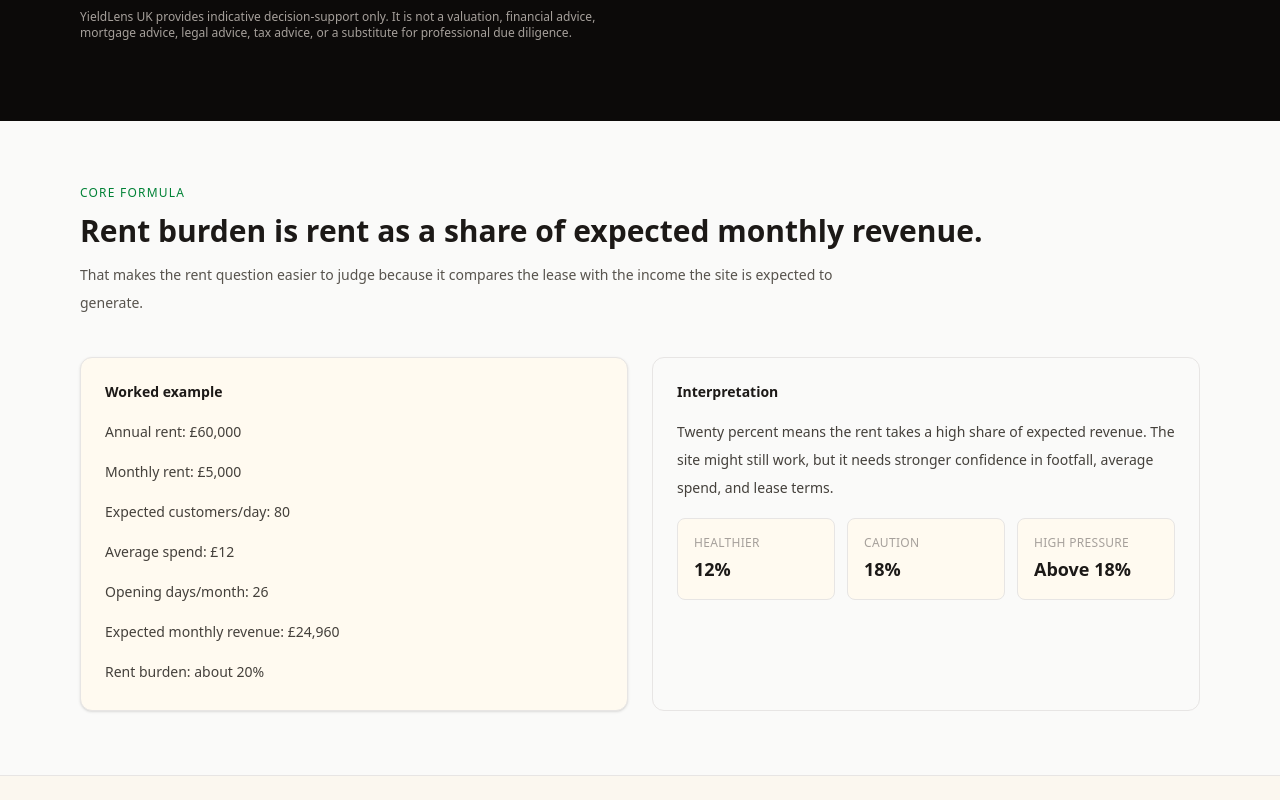
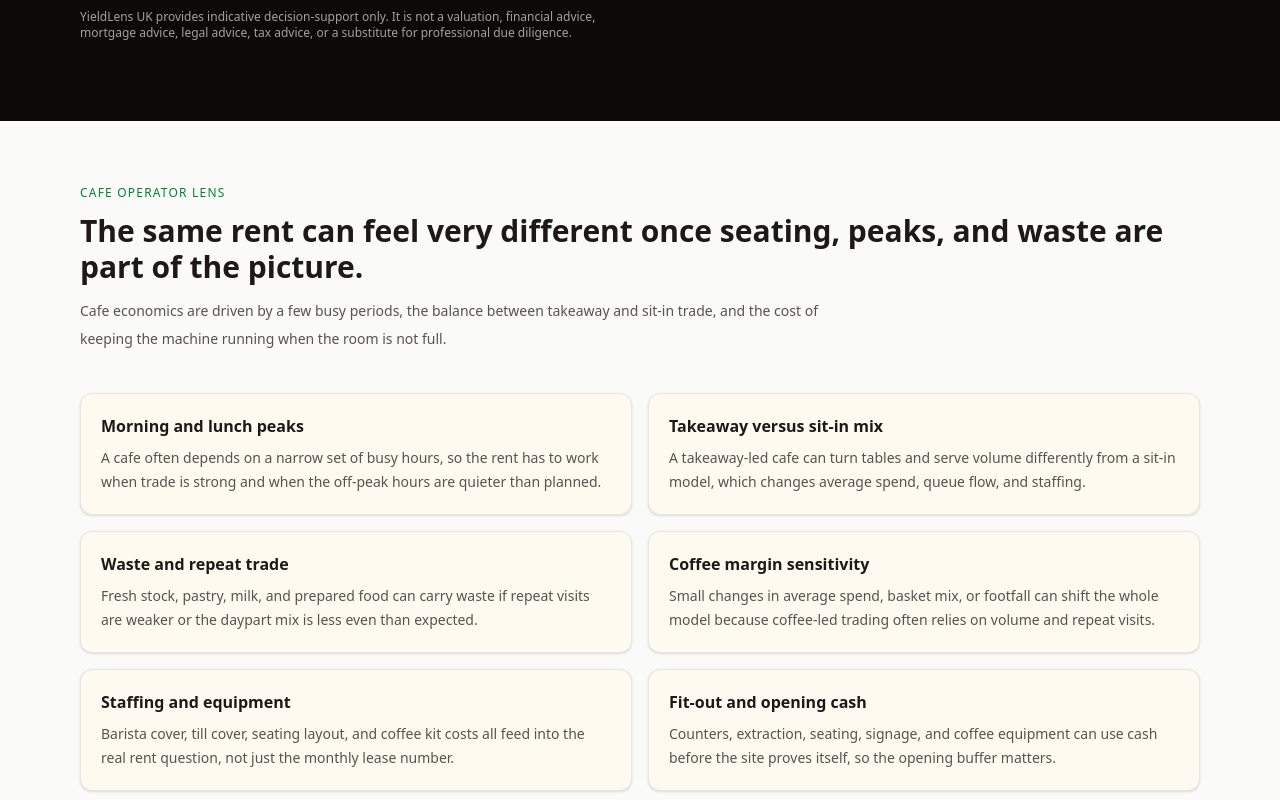
Before and after one commit to samueljcarlon/yieldlens-uk, a Next.js app: page /how-much-rent-can-a-cafe-afford in a window 1280 px wide. Shown: the part 580-1380 px from the top of the page. Built offline with nearby package versions, Linux system fonts and the light colour scheme; no server answers.

Commit message:
Strengthen sector page specificity

```diff
--- a/app/how-much-rent-can-a-cafe-afford/page.tsx
+++ b/app/how-much-rent-can-a-cafe-afford/page.tsx
@@ -54,6 +54,33 @@ const quickAnswerPoints = [
   'A cafe usually carries rent only if the rent leaves enough room for staff, business rates, utilities, stock, fit-out, opening costs, and quieter trading periods.',
   '12% rent burden is a healthier screen, 18% is a caution threshold, and anything above that needs stronger trading evidence or better lease terms.',
   'These are YieldLens screening thresholds, not universal industry rules.',
+];
+
+const cafeOperatorChecks = [
+  {
+    title: 'Morning and lunch peaks',
+    text: 'A cafe often depends on a narrow set of busy hours, so the rent has to work when trade is strong and when the off-peak hours are quieter than planned.',
+  },
+  {
+    title: 'Takeaway versus sit-in mix',
+    text: 'A takeaway-led cafe can turn tables and serve volume differently from a sit-in model, which changes average spend, queue flow, and staffing.',
+  },
+  {
+    title: 'Waste and repeat trade',
+    text: 'Fresh stock, pastry, milk, and prepared food can carry waste if repeat visits are weaker or the daypart mix is less even than expected.',
+  },
+  {
+    title: 'Coffee margin sensitivity',
+    text: 'Small changes in average spend, basket mix, or footfall can shift the whole model because coffee-led trading often relies on volume and repeat visits.',
+  },
+  {
+    title: 'Staffing and equipment',
+    text: 'Barista cover, till cover, seating layout, and coffee kit costs all feed into the real rent question, not just the monthly lease number.',
+  },
+  {
+    title: 'Fit-out and opening cash',
+    text: 'Counters, extraction, seating, signage, and coffee equipment can use cash before the site proves itself, so the opening buffer matters.',
+  },
 ];
 
 const leaseTerms = [
@@ -243,6 +270,22 @@ export default function CafeRentAffordabilityPage() {
               </div>
             </div>
           </div>
+        </div>
+      </section>
+
+      <section className="max-w-6xl mx-auto px-4 py-14 sm:py-16">
+        <SectionTitle
+          eyebrow="Cafe operator lens"
+          title="The same rent can feel very different once seating, peaks, and waste are part of the picture."
+          description="Cafe economics are driven by a few busy periods, the balance between takeaway and sit-in trade, and the cost of keeping the machine running when the room is not full."
+        />
+        <div className="grid grid-cols-1 md:grid-cols-2 gap-4">
+          {cafeOperatorChecks.map((item) => (
+            <div key={item.title} className="rounded-xl border border-stone-200 bg-[#fffaf0] p-5 shadow-sm">
+              <p className="font-semibold text-stone-900 mb-2">{item.title}</p>
+              <p className="text-sm text-stone-600 leading-6">{item.text}</p>
+            </div>
+          ))}
         </div>
       </section>
 
--- a/app/restaurant-lease-viability-check/page.tsx
+++ b/app/restaurant-lease-viability-check/page.tsx
@@ -55,6 +55,33 @@ const quickAnswerPoints = [
   'Break-even covers should sit comfortably below realistic covers, not just below the best case.',
   'Staffing, rates, utilities, fit-out, opening cash, and lease terms can all change the result materially.',
   '12% rent burden is a healthier screen, 18% is a caution threshold, and above 18% needs stronger evidence or sharper lease terms.',
+];
+
+const restaurantOperatorChecks = [
+  {
+    title: 'Covers per service',
+    text: 'Lunch and dinner demand can look healthy on paper but still fail if the number of covers per service does not justify the kitchen, front-of-house, and delivery overheads.',
+  },
+  {
+    title: 'Gross margin mix',
+    text: 'Wet-led and food-led trading behave differently. Drinks, desserts, lunch specials, and add-ons can change the margin picture more than rent alone.',
+  },
+  {
+    title: 'Kitchen fit-out and extraction',
+    text: 'A restaurant site can need more capital than the rent suggests once extraction, ventilation, gas, refrigeration, prep space, and back-of-house layout are included.',
+  },
+  {
+    title: 'Licensing and planning',
+    text: 'Alcohol, late hours, planning use, and any restrictions on the premises can change whether the concept is even workable at the intended trading pattern.',
+  },
+  {
+    title: 'Utilities and food waste',
+    text: 'Energy, water, and stock waste can move quickly in a restaurant, especially when the menu is broad or early trade is uneven.',
+  },
+  {
+    title: 'Staff rota and daypart revenue',
+    text: 'A site can need different staffing across lunch, dinner, and quieter shoulder hours, so the lease must work across the whole week, not only the busiest night.',
+  },
 ];
 
 const leaseTerms = [
@@ -229,6 +256,22 @@ export default function RestaurantLeaseViabilityPage() {
           ].map((item) => (
             <div key={item} className="rounded-xl border border-stone-200 bg-[#fffaf0] p-5 shadow-sm text-sm text-stone-700 leading-7">
               {item}
+            </div>
+          ))}
+        </div>
+      </section>
+
+      <section className="max-w-6xl mx-auto px-4 py-14 sm:py-16">
+        <SectionTitle
+          eyebrow="Restaurant operator lens"
+          title="Restaurant rent has to survive more than a single busy service."
+          description="Covers, menu mix, kitchen layout, staffing, and licensing all influence whether the site can keep up once trading starts to vary by daypart."
+        />
+        <div className="grid grid-cols-1 md:grid-cols-2 gap-4">
+          {restaurantOperatorChecks.map((item) => (
+            <div key={item.title} className="rounded-xl border border-stone-200 bg-[#fffaf0] p-5 shadow-sm">
+              <p className="font-semibold text-stone-900 mb-2">{item.title}</p>
+              <p className="text-sm text-stone-600 leading-6">{item.text}</p>
             </div>
           ))}
         </div>
--- a/app/salon-lease-viability-check/page.tsx
+++ b/app/salon-lease-viability-check/page.tsx
@@ -55,6 +55,33 @@ const quickAnswerPoints = [
   'Break-even clients should sit comfortably below realistic clients per day.',
   'Staffing, treatment capacity, utilities, water use, fit-out, and opening cash can change the result materially.',
   '12% rent burden is a healthier screen, 18% is a caution threshold, and above 18% needs stronger evidence or sharper lease terms.',
+];
+
+const salonOperatorChecks = [
+  {
+    title: 'Chairs or treatment rooms',
+    text: 'A salon can be profitable with the right layout, but the lease only works if the number of chairs or rooms supports the monthly rent and staffing plan.',
+  },
+  {
+    title: 'Treatment duration and utilisation',
+    text: 'Longer treatments improve spend per visit but reduce throughput, so chair utilisation and booking fill matter as much as headline average spend.',
+  },
+  {
+    title: 'Self-employed chair rent',
+    text: 'Where chair rental is part of the model, the rent question changes because the operator may be sharing revenue rather than carrying all of the labour cost directly.',
+  },
+  {
+    title: 'Repeat bookings and no-shows',
+    text: 'A salon often depends on repeat appointments. If rebooking is weak or no-shows are common, the rent has less room to hide.',
+  },
+  {
+    title: 'Utilities and water',
+    text: 'Water, laundry, lighting, drying, and heating can all matter more in a salon than they do in a plain retail unit.',
+  },
+  {
+    title: 'Booking ramp-up and staff productivity',
+    text: 'The first months after opening can be quieter, so the lease has to survive before the appointment book fully fills and staff utilisation improves.',
+  },
 ];
 
 const leaseTerms = [
@@ -211,6 +238,22 @@ export default function SalonLeaseViabilityPage() {
           ].map((item) => (
             <div key={item} className="rounded-xl border border-stone-200 bg-[#fffaf0] p-5 shadow-sm text-sm text-stone-700 leading-7">
               {item}
+            </div>
+          ))}
+        </div>
+      </section>
+
+      <section className="max-w-6xl mx-auto px-4 py-14 sm:py-16">
+        <SectionTitle
+          eyebrow="Salon operator lens"
+          title="A salon site only works if the chairs, bookings, and treatment flow support the lease."
+          description="For salons, treatment duration, chair utilisation, and repeat bookings often matter as much as the rent itself."
+        />
+        <div className="grid grid-cols-1 md:grid-cols-2 gap-4">
+          {salonOperatorChecks.map((item) => (
+            <div key={item.title} className="rounded-xl border border-stone-200 bg-[#fffaf0] p-5 shadow-sm">
+              <p className="font-semibold text-stone-900 mb-2">{item.title}</p>
+              <p className="text-sm text-stone-600 leading-6">{item.text}</p>
             </div>
           ))}
         </div>
```
